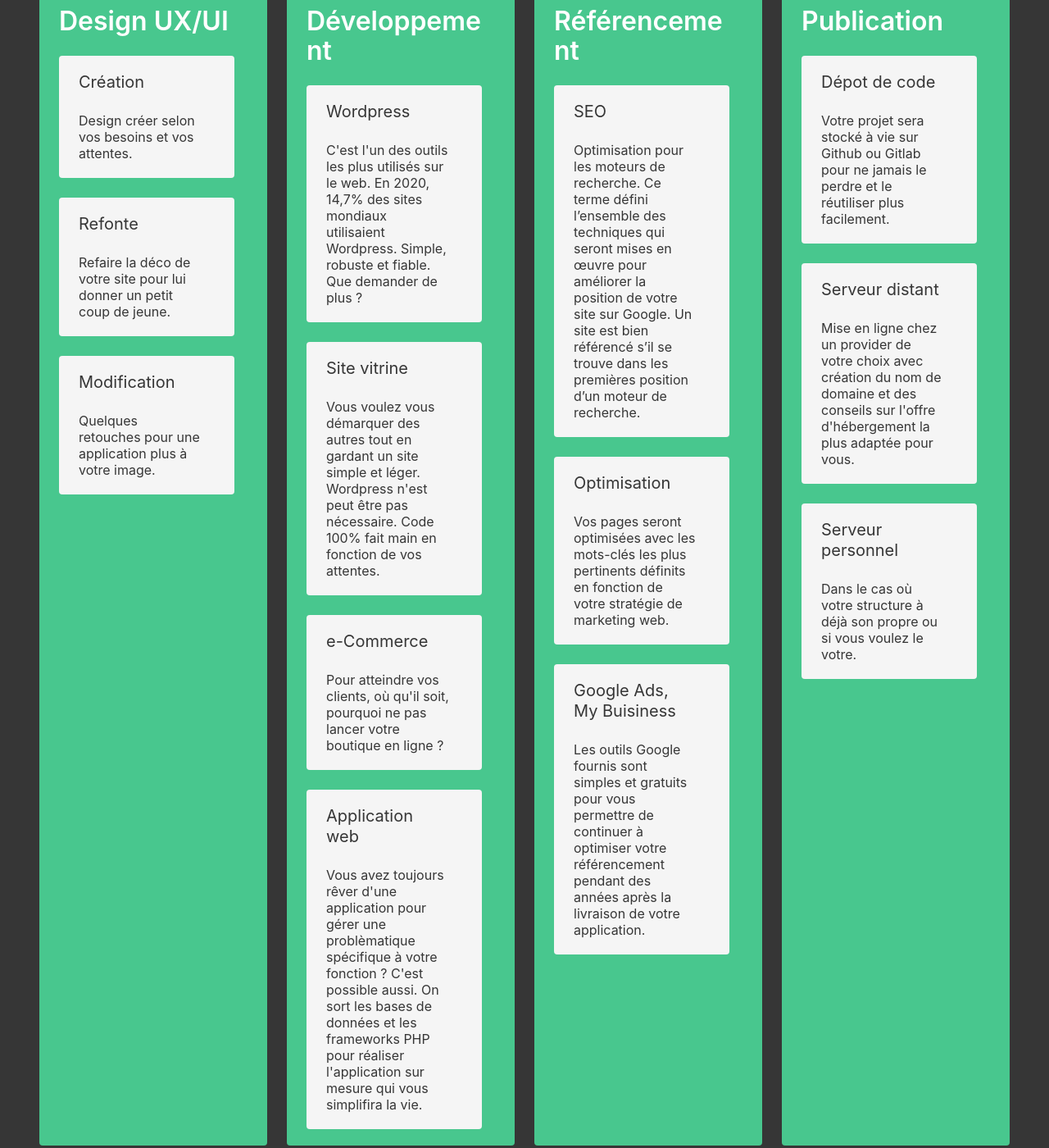
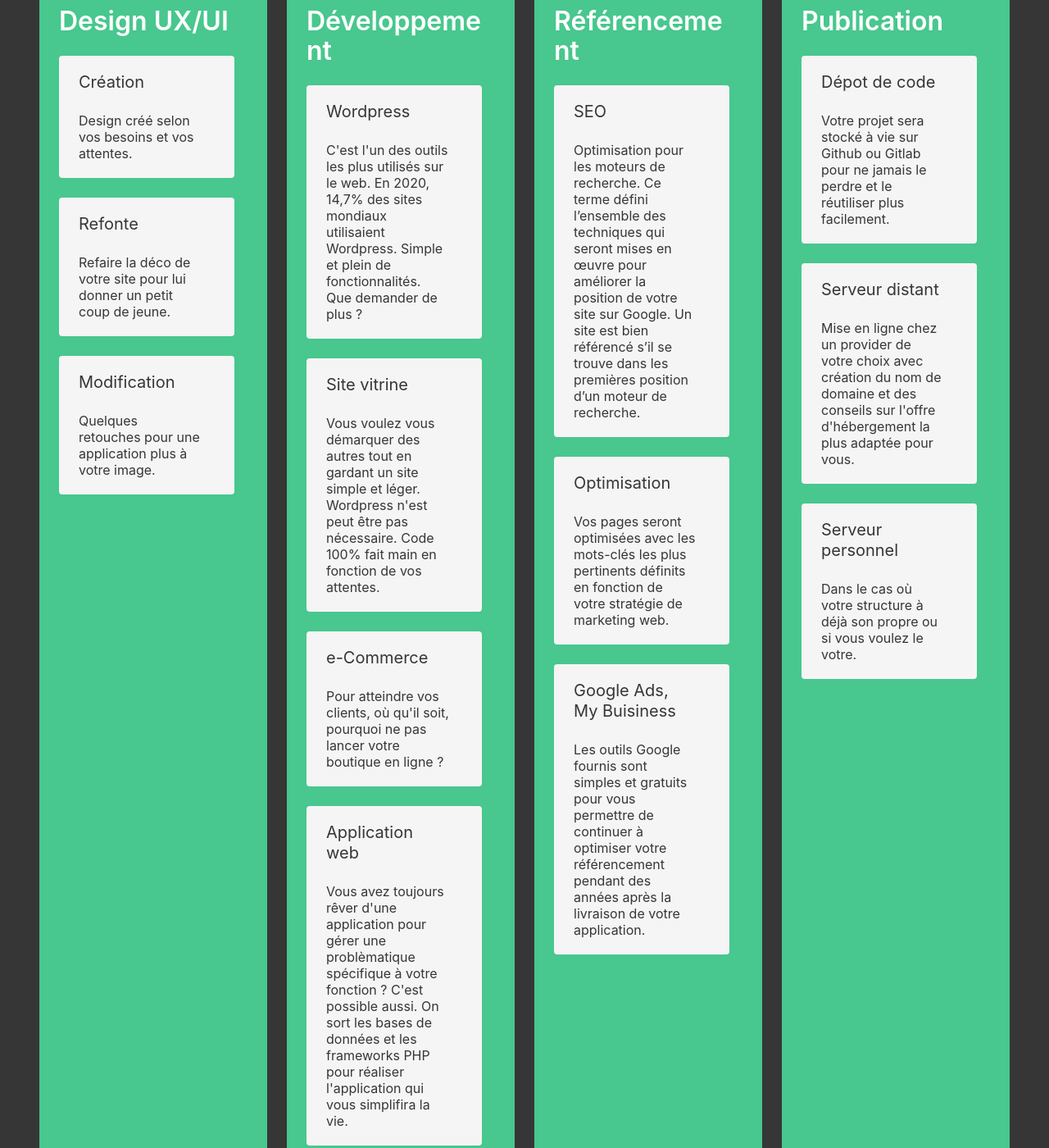
Before and after one commit to programatthieu/programatthieu, a plain HTML site: page index.html in a window 1280 px wide. Shown: the part 860-2260 px from the top of the page at 82% size. Drawn offline with nearby package versions, Linux system fonts and the light colour scheme.

Commit message:
spelling mistakes

```diff
--- a/index.html
+++ b/index.html
@@ -88,7 +88,7 @@
                 <p class="title">Design UX/UI</p>
                   <div class="tile is-child notification is-light">
                   <p class="subtitle has-text-dark">Création</p>
-                  <p class="subtitle is-6 has-text-dark">Design créer selon vos besoins et vos attentes.</p>
+                  <p class="subtitle is-6 has-text-dark">Design créé selon vos besoins et vos attentes.</p>
                   </div>
                 <div class="tile is-child notification is-light">
                   <p class="subtitle has-text-dark">Refonte </p>
@@ -106,7 +106,7 @@
                 <p class="title ">Développement</p>
                   <div class="tile is-child notification is-light">
                   <p class="subtitle has-text-dark">Wordpress</p>
-                  <p class="subtitle is-6 has-text-dark">C'est l'un des outils les plus utilisés sur le web. En 2020, 14,7% des sites mondiaux utilisaient Wordpress. Simple, robuste et fiable. Que demander de plus ?</p>
+                  <p class="subtitle is-6 has-text-dark">C'est l'un des outils les plus utilisés sur le web. En 2020, 14,7% des sites mondiaux utilisaient Wordpress. Simple et plein de fonctionnalités. Que demander de plus ?</p>
                   </div>
                 <div class="tile is-child notification is-light">
                   <p class="subtitle has-text-dark">Site vitrine</p>
@@ -118,7 +118,7 @@
                 </div>
                 <div class="tile is-child notification is-light">
                   <p class="subtitle has-text-dark">Application web</p>
-                  <p class="subtitle is-6 has-text-dark">Vous avez toujours rêver d'une application pour gérer une problèmatique spécifique à votre fonction ? C'est possible aussi. On sort les bases de données et les frameworks PHP pour réaliser l'application sur mesure qui vous simplifira la vie. </p>
+                  <p class="subtitle is-6 has-text-dark">Vous avez toujours rêver d'une application pour gérer une problèmatique spécifique à votre fonction ? C'est possible aussi. On sort les bases de données et les frameworks PHP pour réaliser l'application qui vous simplifira la vie. </p>
                 </div>
               </div>
             </div>
```
